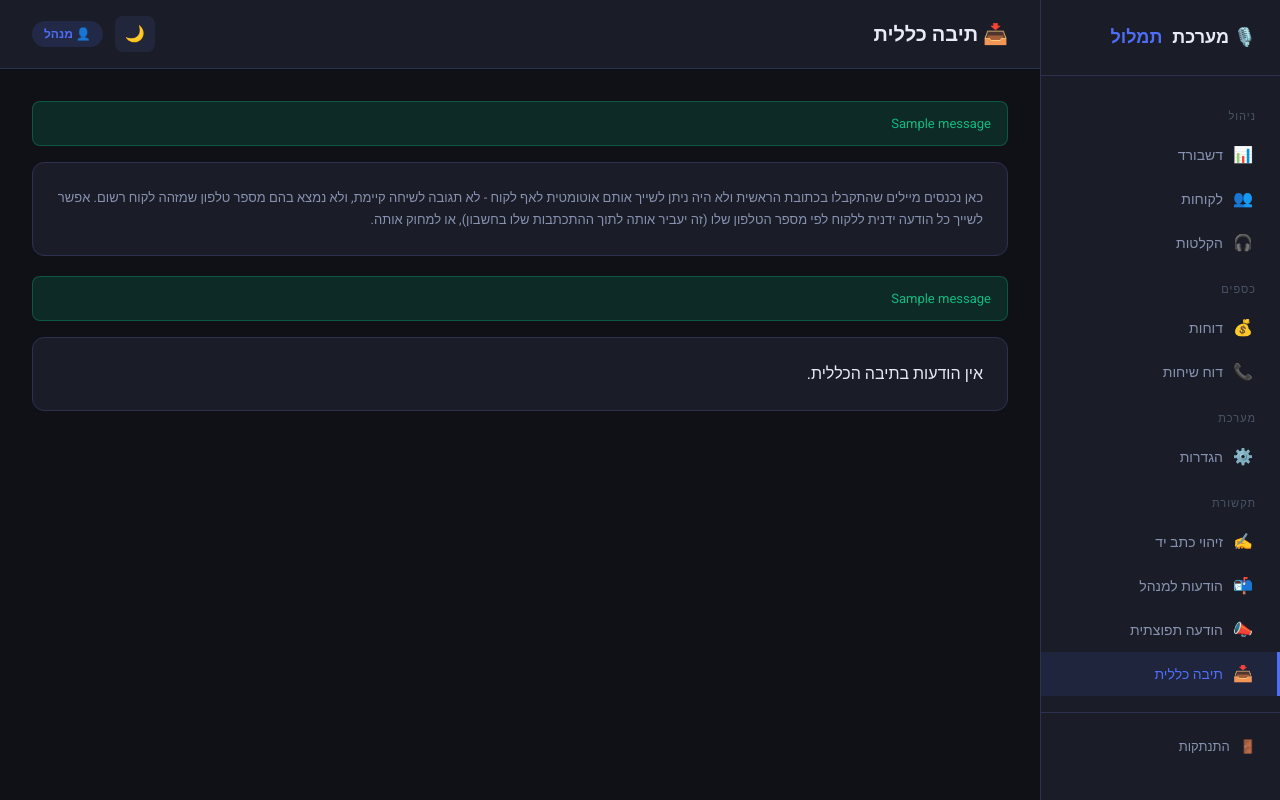
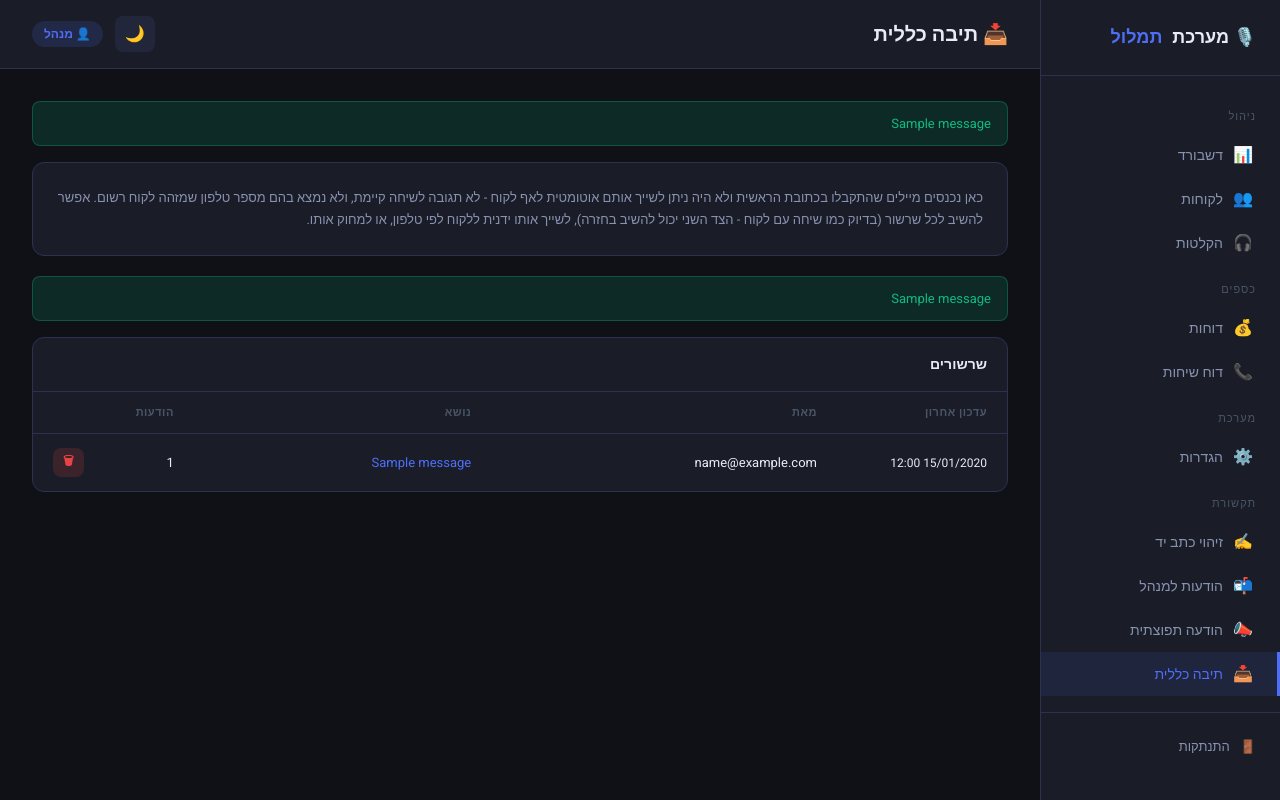
Before and after one commit to saryDavidovich/phone-transcription, a Flask app: page /admin/inbox in a window 1280 px wide. Run offline with Flask 3, Linux system fonts and the light colour scheme; a user stored in the database is signed in; tables that the repository leaves empty hold one stand-in row (values such as "Sample post"); one stand-in notice (Sample message) is shown.

Commit message:
Update inbox.html to enhance message handling

```diff
--- a/templates/admin/inbox.html
+++ b/templates/admin/inbox.html
@@ -6,8 +6,9 @@
 <div class="card" style="margin-bottom:20px">
   <p style="color:var(--text2);font-size:13px;line-height:1.7;margin:0">
     כאן נכנסים מיילים שהתקבלו בכתובת הראשית ולא היה ניתן לשייך אותם אוטומטית לאף לקוח -
-    לא תגובה לשיחה קיימת, ולא נמצא בהם מספר טלפון שמזהה לקוח רשום. אפשר לשייך כל הודעה
-    ידנית ללקוח לפי מספר הטלפון שלו (זה יעביר אותה לתוך ההתכתבות שלו בחשבון), או למחוק אותה.
+    לא תגובה לשיחה קיימת, ולא נמצא בהם מספר טלפון שמזהה לקוח רשום. אפשר להשיב לכל שרשור
+    (בדיוק כמו שיחה עם לקוח - הצד השני יכול להשיב בחזרה), לשייך אותו ידנית ללקוח לפי טלפון,
+    או למחוק אותו.
   </p>
 </div>
 
@@ -19,33 +20,42 @@
   {% endif %}
 {% endwith %}
 
-{% if not messages %}
-<div class="card">אין הודעות בתיבה הכללית.</div>
-{% endif %}
-
-{% for m in messages %}
-<div class="card" style="margin-bottom:14px">
-  <div style="display:flex;justify-content:space-between;align-items:flex-start;gap:12px;flex-wrap:wrap">
-    <div>
-      <div style="font-weight:700;font-size:14px">{{ m.subject or '(ללא נושא)' }}</div>
-      <div style="color:var(--text2);font-size:12px;margin-top:2px">
-        מאת {{ m.from_email }} · {{ m.created_at | il_time }}
-      </div>
-    </div>
-    <form method="POST" action="{{ url_for('admin.delete_inbox_message', id=m.id) }}"
-          onsubmit="return confirm('למחוק את ההודעה הזו?')">
-      <button type="submit" class="btn btn-danger" style="font-size:12px">🗑 מחק</button>
-    </form>
-  </div>
-
-  <div style="font-size:14px;line-height:1.7;margin-top:12px;white-space:pre-wrap">{{ m.body }}</div>
-
-  <form method="POST" action="{{ url_for('admin.assign_inbox_message', id=m.id) }}"
-        style="display:flex;gap:8px;align-items:center;margin-top:16px;border-top:1px solid var(--border);padding-top:14px">
-    <label class="form-label" style="margin:0;white-space:nowrap">שיוך ללקוח לפי טלפון:</label>
-    <input class="form-input" type="text" name="phone" placeholder="050XXXXXXX" required style="max-width:180px">
-    <button type="submit" class="btn btn-primary" style="font-size:13px">שייך ופתח בחשבון הלקוח</button>
-  </form>
+<div class="table-card">
+  <div class="table-header"><span class="table-title">שרשורים</span></div>
+  {% if not threads %}
+  <div style="padding:16px;color:var(--text2);font-size:13px">אין הודעות בתיבה הכללית.</div>
+  {% else %}
+  <table>
+    <thead>
+      <tr>
+        <th style="width:170px">עדכון אחרון</th>
+        <th>מאת</th>
+        <th>נושא</th>
+        <th style="width:90px">הודעות</th>
+        <th style="width:70px"></th>
+      </tr>
+    </thead>
+    <tbody>
+      {% for t in threads %}
+      <tr>
+        <td style="font-size:12px">{{ t.updated_at | il_time }}</td>
+        <td>{{ t.from_email }}</td>
+        <td>
+          <a href="{{ url_for('admin.inbox_thread_detail', id=t.id) }}" style="color:var(--accent);text-decoration:none">
+            {{ t.subject or '(ללא נושא)' }}
+          </a>
+        </td>
+        <td>{{ t.messages|length }}</td>
+        <td>
+          <form method="POST" action="{{ url_for('admin.delete_inbox_message', id=t.id) }}"
+                onsubmit="return confirm('למחוק את השרשור הזה לצמיתות?')">
+            <button type="submit" class="btn btn-danger" style="font-size:12px;padding:4px 10px">🗑</button>
+          </form>
+        </td>
+      </tr>
+      {% endfor %}
+    </tbody>
+  </table>
+  {% endif %}
 </div>
-{% endfor %}
 {% endblock %}
```
